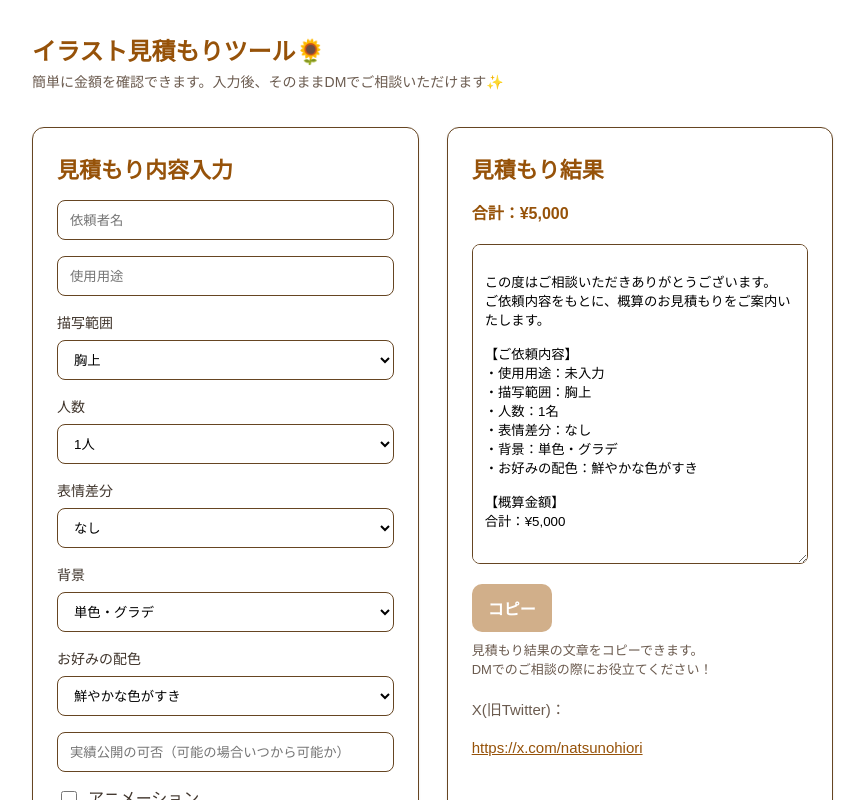
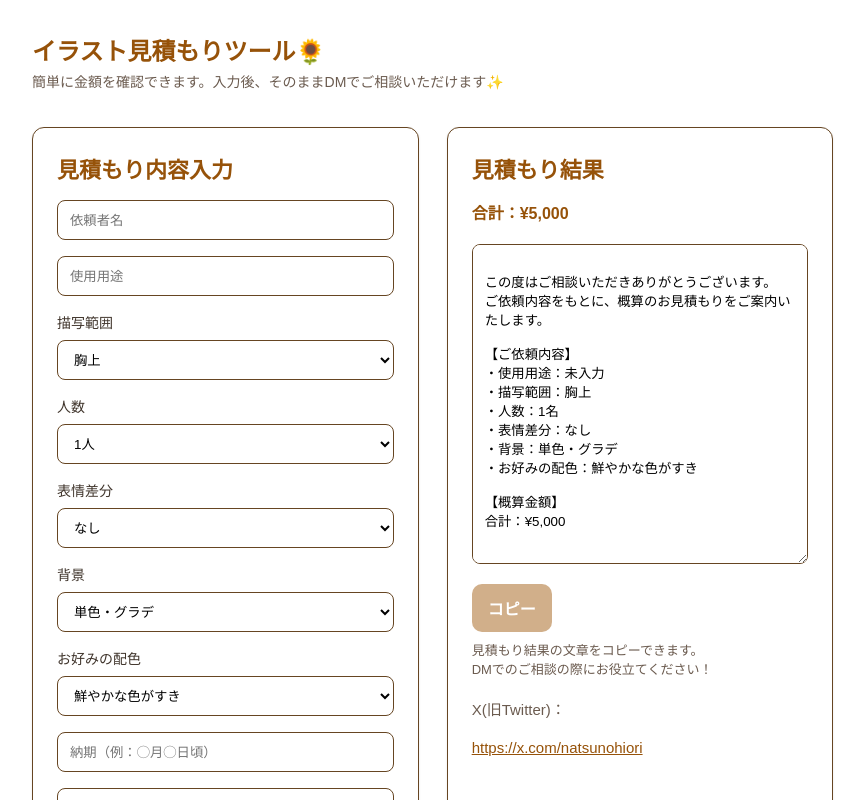
Before and after one commit to natsunohiori/estimate-tool-01, a React (Vite) app: page / in a window 1280 px wide. Shown: the top 800 px of the page, without its empty margins (0-864 px from the left). Built offline with nearby package versions, Linux system fonts and the light colour scheme.

Commit message:
Update App.tsx

```diff
--- a/src/App.tsx
+++ b/src/App.tsx
@@ -118,6 +118,7 @@ function buildMessage(args: {
   expressionCount: number;
   background: BackgroundKey;
   colorPreference: string;
+  deliveryDate: string;
   portfolioPermission: string;
   commercial: boolean;
   rush: boolean;
@@ -137,6 +138,7 @@ function buildMessage(args: {
     `・表情差分：${expressionLabel(args.expressionCount)}`,
     `・背景：${labelForBackground(args.background)}`,
     `・お好みの配色：${args.colorPreference}`,
+    args.deliveryDate ? `・納期：${args.deliveryDate}` : null,
     args.portfolioPermission ? `・実績公開の可否：${args.portfolioPermission}` : null,
     args.commercial ? "・商用利用あり" : null,
     args.rush ? "・早期納品あり" : null,
@@ -240,6 +242,7 @@ export default function Tool() {
   const [range, setRange] = useState<RangeKey>("bustUp");
   const [background, setBackground] = useState<BackgroundKey>("simple");
   const [colorPreference, setColorPreference] = useState("鮮やかな色がすき");
+  const [deliveryDate, setDeliveryDate] = useState("");
   const [portfolioPermission, setPortfolioPermission] = useState("");
   const [peopleCount, setPeopleCount] = useState(1);
   const [expressionCount, setExpressionCount] = useState(0);
@@ -269,6 +272,7 @@ export default function Tool() {
       expressionCount,
       background,
       colorPreference,
+      deliveryDate,
       portfolioPermission,
       commercial,
       rush,
@@ -360,6 +364,12 @@ export default function Tool() {
         </div>
 
         <TextInput
+          placeholder="納期（例：◯月◯日頃）"
+          value={deliveryDate}
+          onChange={(e) => setDeliveryDate(e.target.value)}
+        />
+
+        <TextInput
           placeholder="実績公開の可否（可能の場合いつから可能か）"
           value={portfolioPermission}
           onChange={(e) => setPortfolioPermission(e.target.value)}
@@ -399,7 +409,8 @@ export default function Tool() {
             見積もり結果の文章をコピーできます。<br />
             DMでのご相談の際にお役立てください！
           </div>
-          <div style={styles.xLinkWrap}>     <span style={styles.xLabel}>X(旧Twitter)：</span>
+          <div style={styles.xLinkWrap}>
+            <span style={styles.xLabel}>X(旧Twitter)：</span>
             <a
               href="https://x.com/natsunohiori"
               target="_blank"
```
